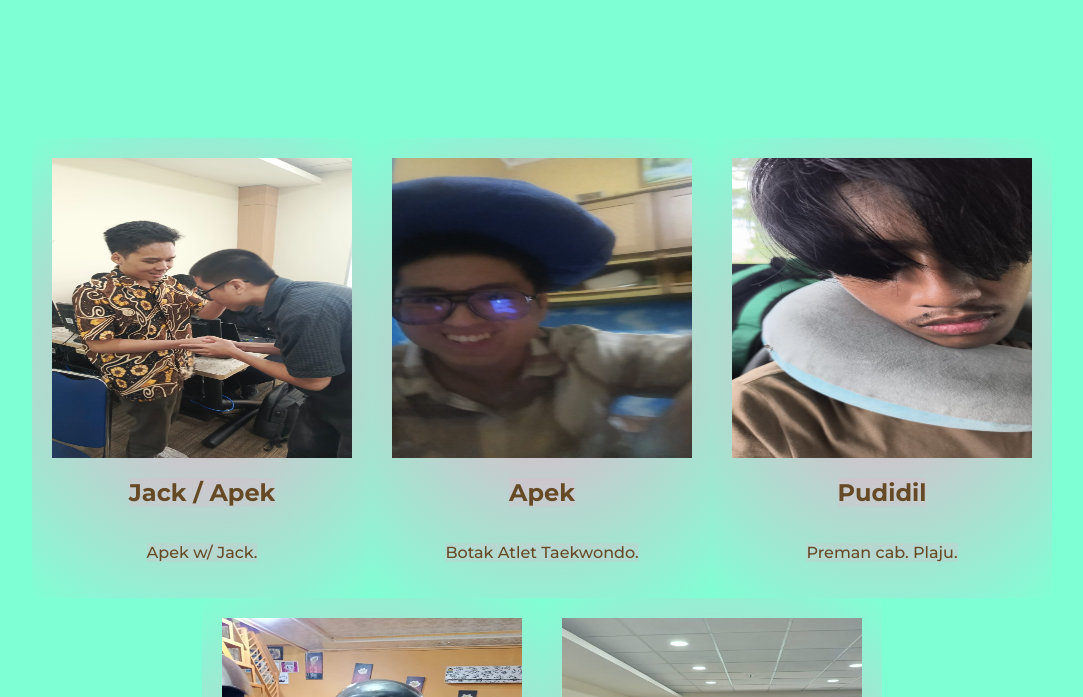
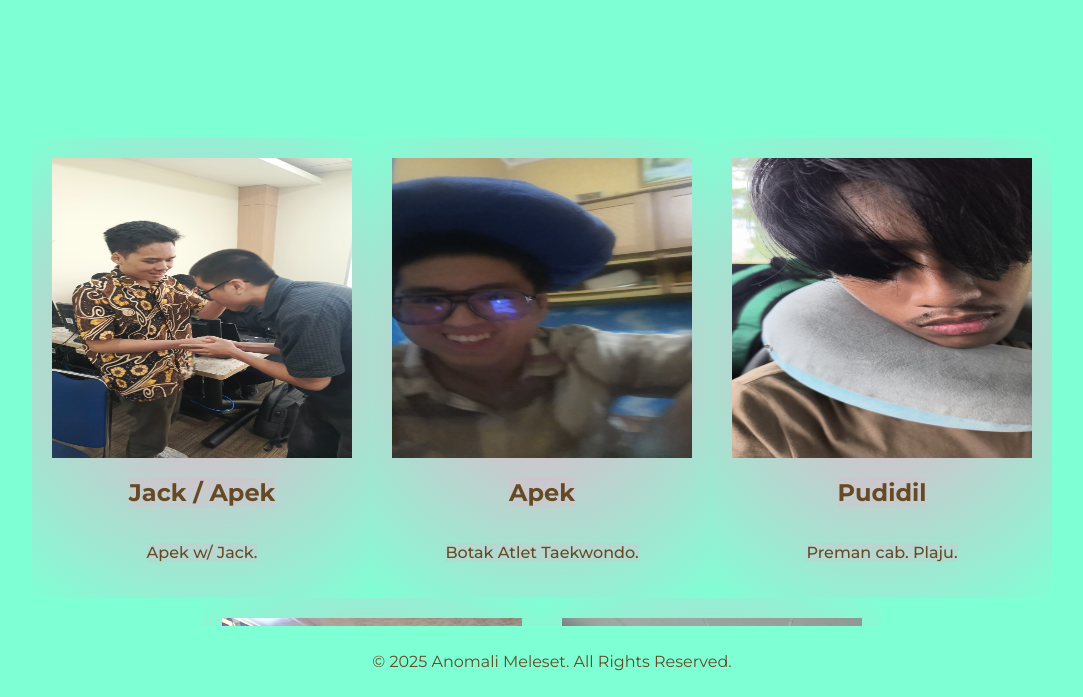
Before and after one commit to MichaelChandra0/AnomaliMeleset, a plain HTML site: page index.html in a window 1280 px wide. Shown: the part 103-800 px from the top of the page, without its empty margins (98-1181 px from the left). Drawn offline with Linux system fonts and the light colour scheme.

Commit message:
update footer

```diff
--- a/index.html
+++ b/index.html
@@ -46,5 +46,8 @@
 
 
     </div>
+    <div class="footer">
+      <p>© 2025 Anomali Meleset. All Rights Reserved.</p>
+    </div>
   </body>
 </html>
--- a/style.css
+++ b/style.css
@@ -63,3 +63,14 @@ img {
     font-size: 15px;
   }
 }
+
+.footer {
+  background-color: #7fffd4;
+  text-align: center;
+  padding: 10px;
+  position: fixed;
+  left: 0;
+  bottom: 0;
+  width: 100%;
+  color: brown;
+}
```
